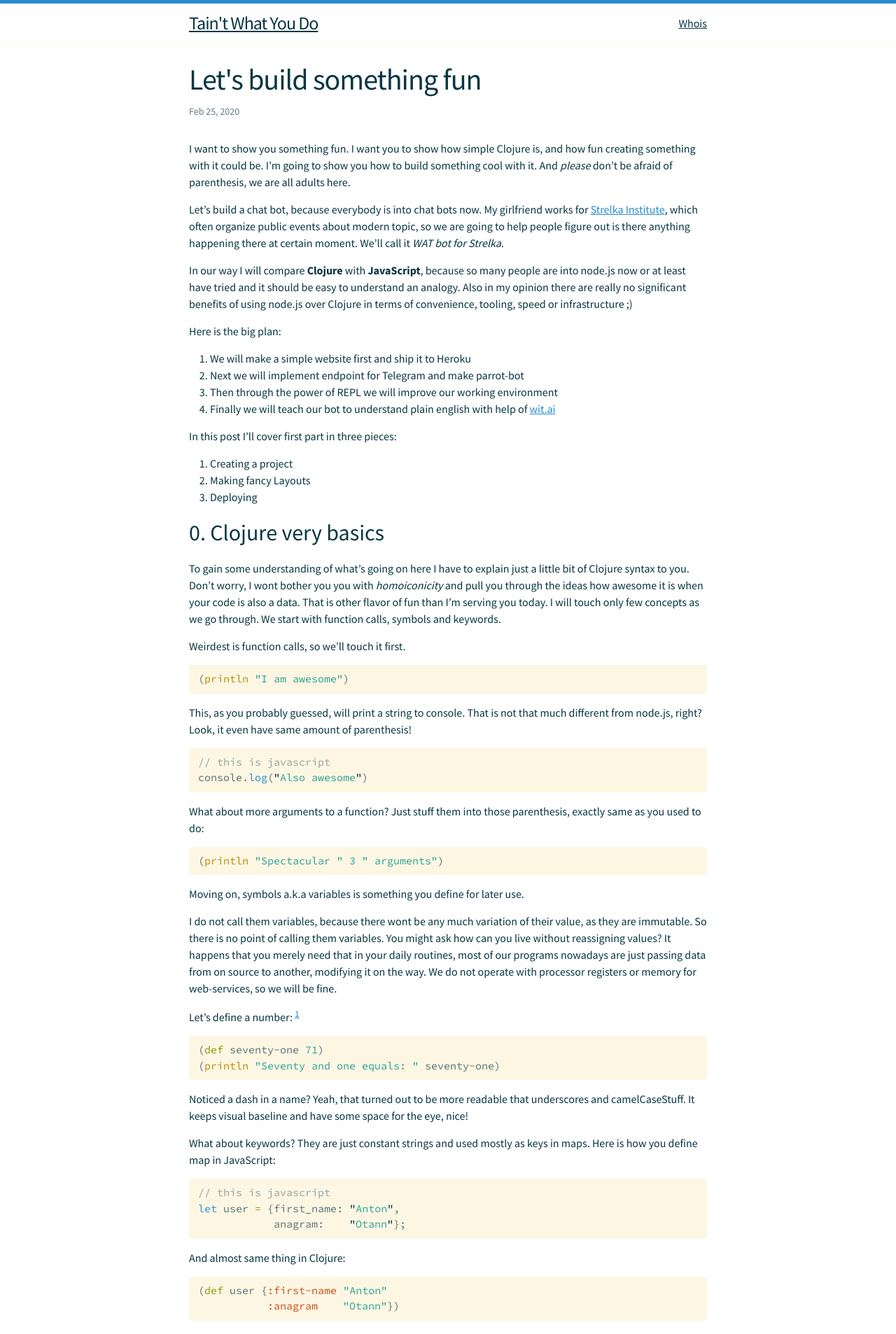
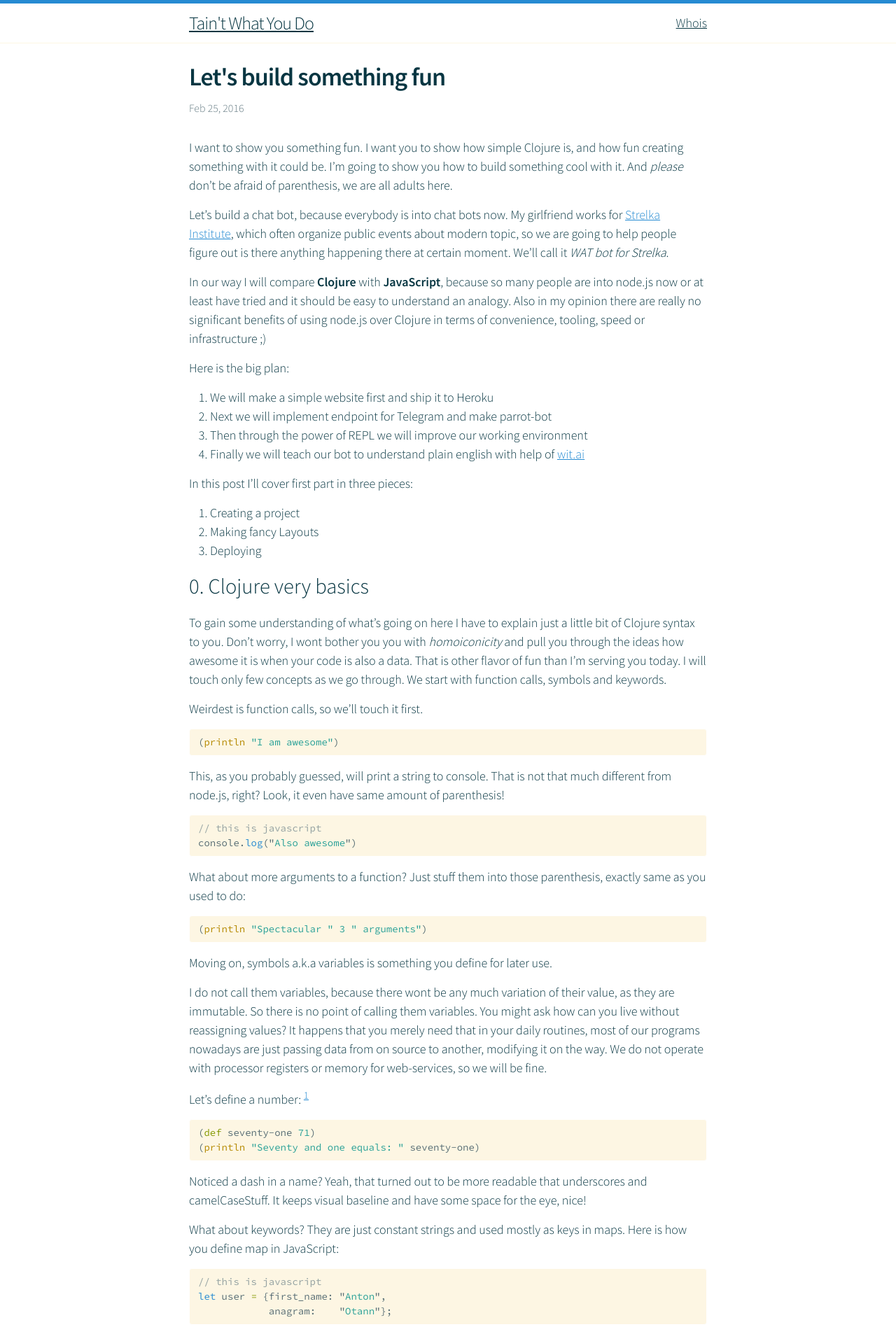
Before and after one commit to Otann/otann.github.io, a Jekyll site: the page built from _posts/2016-02-25-join-clojure.markdown, in a window 1280 px wide. Shown: the top 1906 px of the page at 70% size. Built offline with Jekyll 4.4.1, drawn with Linux system fonts in a browser that asks for light colours.

Commit message:
first post draft

```diff
--- a/_posts/2016-02-25-join-clojure.markdown
+++ b/_posts/2016-02-25-join-clojure.markdown
@@ -2,7 +2,7 @@
 layout: post
 comments: false
 title:  "Let's build something fun"
-date:   2020-02-26 00:00:00 +0300
+date:   2016-02-26 00:00:00 +0300
 ---
 
 I want to show you something fun. I want you to show how simple Clojure is, and how fun creating something with it could be. I'm going to show you how to build something cool with it. And *please* don't be afraid of parenthesis, we are all adults here.
--- a/_sass/_base.scss
+++ b/_sass/_base.scss
@@ -25,6 +25,9 @@ body {
     font-kerning: normal;
 }
 
+b, strong {
+  font-weight: $accent-body-weight;
+}
 
 
 
@@ -131,11 +134,16 @@ blockquote {
 pre,
 code {
     font-family: $code-font-family;
-    font-size: 15px;
-    border: 1px solid $base3;
+    font-size: 14px;
+    font-weight: 300;
+    border: 1px solid $background-color;
     border-radius: 4px;
     background-color: $base3;
-    color: $base02;
+    color: $base01;
+}
+
+code.highlighter-rouge {
+    background-color: #f5f5f5;
 }
 
 code {
--- a/_sass/_layout.scss
+++ b/_sass/_layout.scss
@@ -204,7 +204,8 @@
 }
 
 .post-title {
-    font-size: 42px;
+    font-size: 2em;
+    font-weight: bold;
     letter-spacing: -1px;
     line-height: 1;
 
@@ -217,7 +218,7 @@
     margin-bottom: $spacing-unit;
 
     h2 {
-        font-size: 32px;
+        font-size: 1.7em;
 
         @include media-query($on-laptop) {
             font-size: 28px;
@@ -225,7 +226,7 @@
     }
 
     h3 {
-        font-size: 26px;
+        font-size: 1.5em;
 
         @include media-query($on-laptop) {
             font-size: 22px;
@@ -233,7 +234,7 @@
     }
 
     h4 {
-        font-size: 20px;
+        font-size: 1.2em;
 
         @include media-query($on-laptop) {
             font-size: 18px;
--- a/_sass/_syntax-solarized-light.scss
+++ b/_sass/_syntax-solarized-light.scss
@@ -13,7 +13,7 @@ cyan      $cyan  strings, numbers
 green     $green  operators, other keywords
 */
 
-// .highlight { background-color: #fdf6e3; color: $base01 }
+// .highlight { background-color: $base3; }
 .highlight .lineno { color: $base1 } /* Line Numbers */
 .highlight .c { color: $base1 } /* Comment */
 .highlight .err { color: $base01 } /* Error */
--- a/css/main.scss
+++ b/css/main.scss
@@ -4,15 +4,17 @@
 @charset "utf-8";
 
 @import "solarized";
-@import url(https://fonts.googleapis.com/css?family=Source+Sans+Pro:400,700|Source+Code+Pro:400,700);
+@import url(https://fonts.googleapis.com/css?family=Source+Sans+Pro:300,600|Source+Code+Pro:400,700);
+@import url(https://fonts.googleapis.com/css?family=Open+Sans);
 
 // Our variables
 $base-font-family: "Source Sans Pro", "Helvetica Neue", Helvetica, Arial, sans-serif;
-$base-font-size:   16px;
-$base-font-weight: 400;
+$base-font-size:   18px;
+$base-font-weight: 300;
 $small-font-size:  $base-font-size * 0.875;
 $base-line-height: 1.5;
 
+$accent-body-weight: 600;
 $code-font-family: "Source Code Pro", monospace;
 
 $spacing-unit:     30px;
```
